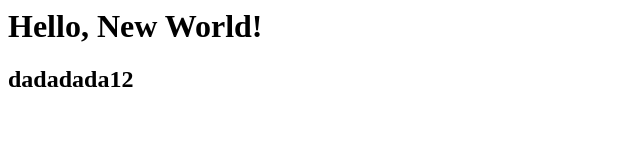
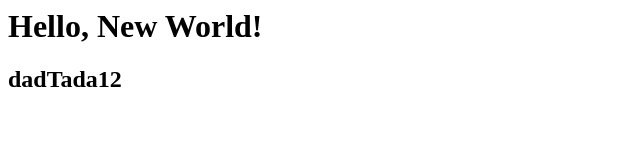
Before and after one commit to Kvarkas/CCJenkins, a plain HTML site: page index.html in a window 1280 px wide. Shown: the full height of the page, 0-640 px from the left. Drawn offline with Linux system fonts and the light colour scheme.

Commit message:
test upd

```diff
--- a/index.html
+++ b/index.html
@@ -1,2 +1,2 @@
 <h1>Hello, New World!</h1>
-<h2>dadadada12</h2>
+<h2>dadTada12</h2>
```
